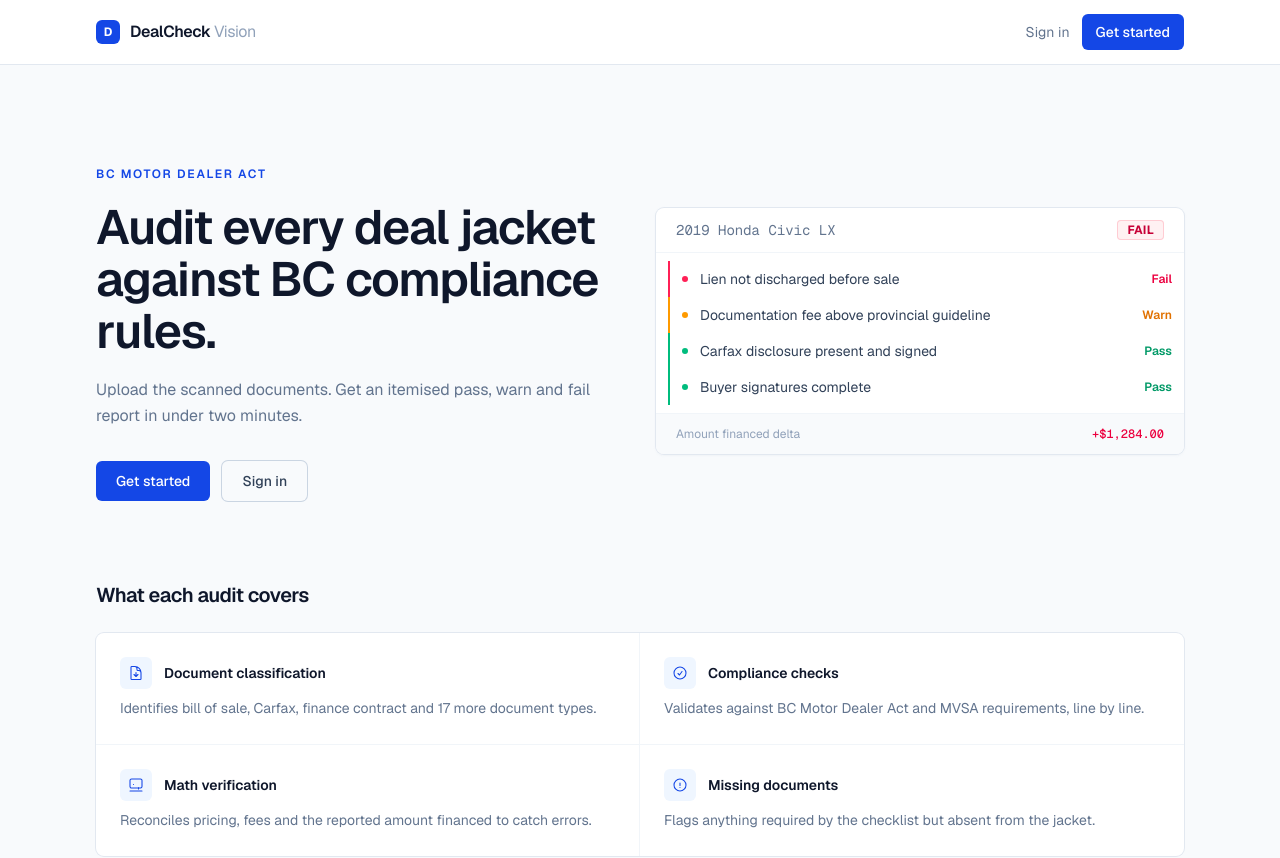
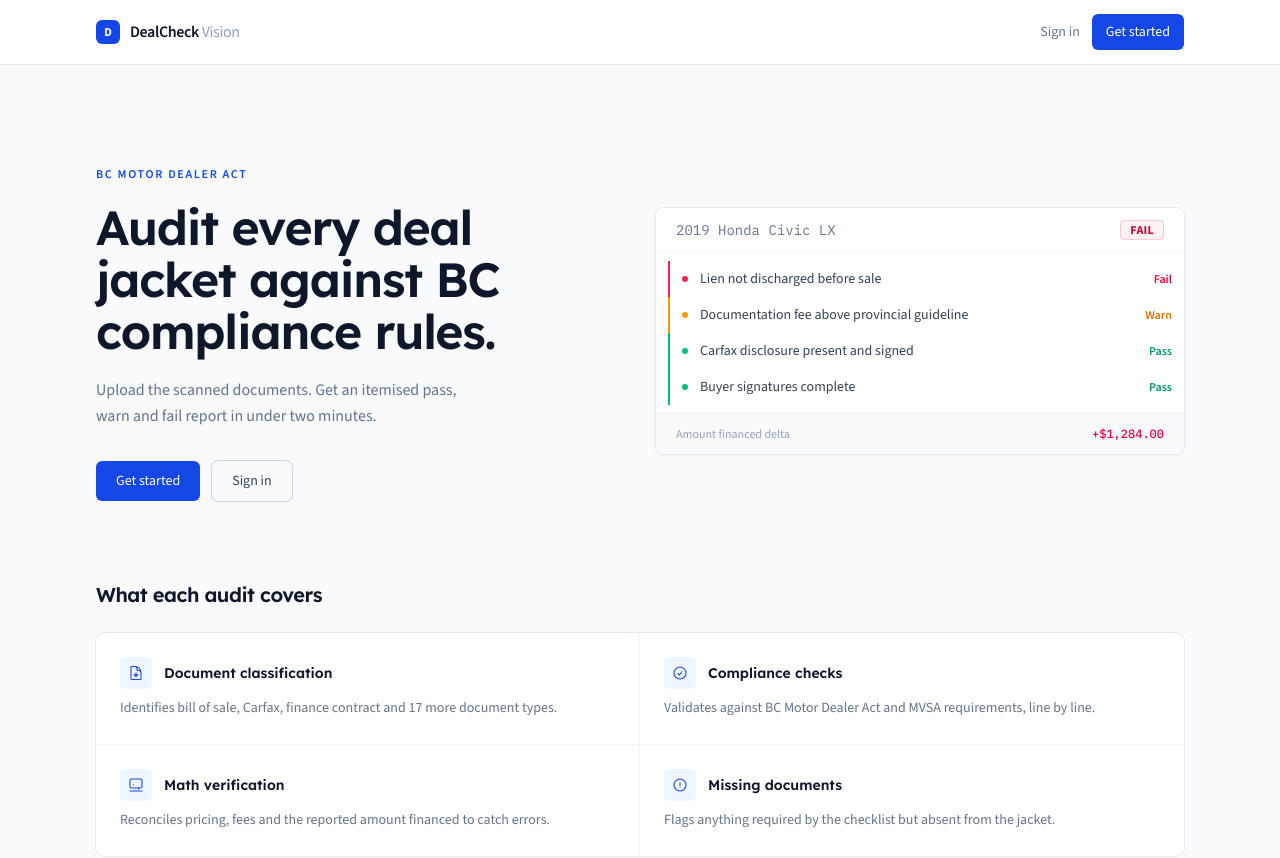
Before and after one commit to Mothernsp/dealcheck-vision, a Next.js app: page / in a window 1280 px wide. Shown: the top 858 px of the page. Built offline with nearby package versions, Linux system fonts and the light colour scheme; no server answers.

Commit message:
redesign: swap to Lexend + Source Sans 3 + IBM Plex Mono, add heading token
Co-Authored-By: Claude Sonnet 4.6 <noreply@anthropic.com>

```diff
--- a/app/globals.css
+++ b/app/globals.css
@@ -10,14 +10,20 @@
 @theme inline {
   --color-background: var(--background);
   --color-foreground: var(--foreground);
-  --font-sans: var(--font-geist-sans);
-  --font-mono: var(--font-geist-mono);
+  --font-sans: var(--font-source-sans);   /* body */
+  --font-heading: var(--font-lexend);      /* headings */
+  --font-mono: var(--font-plex-mono);      /* VINs, amounts, filenames */
 }
 
 body {
   background: var(--background);
   color: var(--foreground);
   font-family: var(--font-sans), system-ui, sans-serif;
+}
+
+/* Headings use Lexend via the utility .font-heading or by element. */
+h1, h2, h3, h4 {
+  font-family: var(--font-heading), var(--font-sans), system-ui, sans-serif;
 }
 
 /* Tabular numerics for the dossier: VINs, amounts and IDs line up in columns. */
@@ -29,14 +35,8 @@ body {
    sections in on load. Collapses to instant under reduced-motion. */
 @media (prefers-reduced-motion: no-preference) {
   @keyframes rise {
-    from {
-      opacity: 0;
-      transform: translateY(8px);
-    }
-    to {
-      opacity: 1;
-      transform: none;
-    }
+    from { opacity: 0; transform: translateY(8px); }
+    to { opacity: 1; transform: none; }
   }
   .animate-rise {
     animation: rise 0.45s cubic-bezier(0.16, 1, 0.3, 1) both;
--- a/app/layout.js
+++ b/app/layout.js
@@ -1,15 +1,23 @@
-import { Geist, Geist_Mono } from "next/font/google";
+import { Lexend, Source_Sans_3, IBM_Plex_Mono } from "next/font/google";
 import { ClerkProvider } from "@clerk/nextjs";
 import "./globals.css";
 
-const geistSans = Geist({
-  variable: "--font-geist-sans",
+const lexend = Lexend({
+  variable: "--font-lexend",
   subsets: ["latin"],
+  weight: ["300", "400", "500", "600", "700"],
 });
 
-const geistMono = Geist_Mono({
-  variable: "--font-geist-mono",
+const sourceSans = Source_Sans_3({
+  variable: "--font-source-sans",
   subsets: ["latin"],
+  weight: ["300", "400", "500", "600", "700"],
+});
+
+const plexMono = IBM_Plex_Mono({
+  variable: "--font-plex-mono",
+  subsets: ["latin"],
+  weight: ["400", "500", "600"],
 });
 
 export const metadata = {
@@ -22,7 +30,7 @@ export default function RootLayout({ children }) {
     <ClerkProvider>
       <html
         lang="en"
-        className={`${geistSans.variable} ${geistMono.variable} h-full antialiased`}
+        className={`${lexend.variable} ${sourceSans.variable} ${plexMono.variable} h-full antialiased`}
       >
         <body className="min-h-full flex flex-col bg-slate-50 text-slate-900">
           {children}
```
